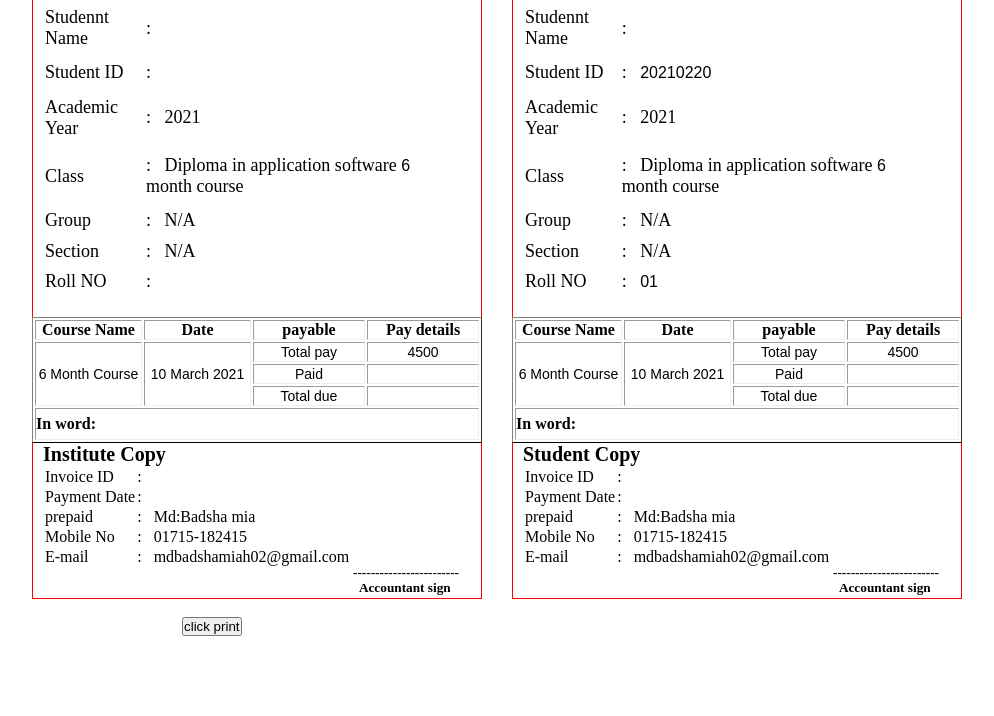
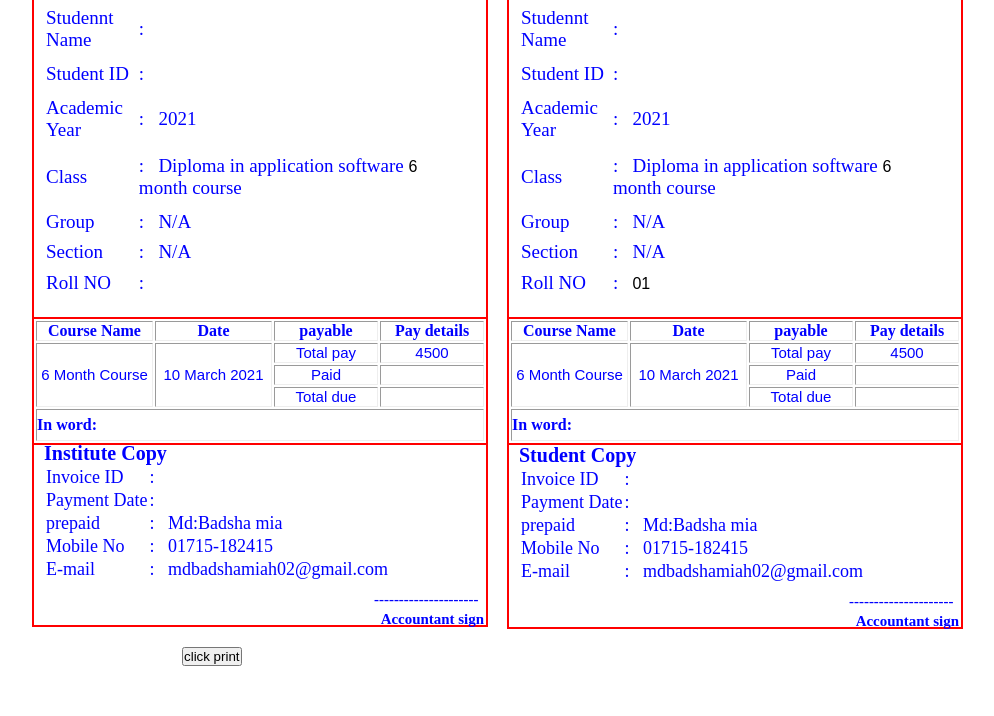
Before and after one commit to mizan-sh/voucher-creat, a plain HTML site: page index.html in a window 1280 px wide. Shown: the part 184-900 px from the top of the page, without its empty margins (168-1162 px from the left). Before the commit the page ends 870 px from the top, so only its background shows below. Drawn offline with Linux system fonts and the light colour scheme.

Commit message:
first commit

```diff
--- a/fol/style.css
+++ b/fol/style.css
@@ -6,15 +6,16 @@
 }
 .table {
     height: 320px;
-    width: 450px;
+    width: 456px;
     float: left;
     margin-left: 200px;
     line-height:-2px;
-    border-top: 1px solid red;
-    border-left: 1px solid red;
-    border-right: 1px solid red;
+    border-top: 2px solid red;
+    border-left: 2px solid red;
+    border-right: 2px solid red;
+    color:blue;
     padding-left: 10px;
-    font-size: 18px;
+    font-size: 19px;
 
 
 
@@ -24,38 +25,48 @@
 .table2 {
      height: 320px;
     float: right;
-   margin-right: 150px;
+   margin-right: 149px;
    line-height:-2px;
-   width: 450px;
-   border-top: 1px solid red;
-   border-left: 1px solid red;
-   border-right: 1px solid red;
+   width: 456px;
+   border-top: 2px solid red;
+   border-left: 2px solid red;
+   border-right: 2px solid red;
    padding-left: 10px;
-   font-size: 18px;
+   font-size: 19px;
+   color:blue;
+
 
 
 }
 .div1 {
     float: left;
     margin-left: 230px;
+    color:blue;
+
 
 }
 .div2 {
     float: right;
    margin-right: 240px;
+   color:blue;
+
 }
 .course{
     float: left;
     height: 300px;
-    width: 402px;
+    width: 404px;
     margin-left: 200px;
+    color:blue;
+
 
 }
 .course1{
     float: right;
     height: 300px;
-    width: 400px;
-    margin-right:200px;
+    width: 404px;
+    margin-right:201px;
+    color:blue;
+
 
 }
 input{
@@ -68,47 +79,59 @@ tr{
 
 
 .foot{
-    border: 1px solid red;
+    border: 2px solid red;
+    border-top: none;
     float: left;
-    width: 450px;
+    width: 456px;
     margin-left: 200px;
     padding-left: 10px;
     margin-top: -175px;
-    border-top: 1px solid black;
+    font-size: 18px;
+    color:blue;
+
+
 }
 
 
 
 .foot1{
-    border: 1px solid red;
+    border: 2px solid red;
+    border-top: none;
     margin-left: 89px;
-    width: 450px;
+    width: 456px;
+    color:blue;
+
 
     float: right;
     padding-left: 10px;
-    margin-top: -175px;
-    margin-right: 150px;
-    border-top: 1px solid black;
+    margin-top: -183px;
+    margin-right: 149px;
+    font-size: 18px;
+
 }
 
 .pay{
     text-align: center;
-    width: 110px;
-    font-size: 14px;
+    width: 102px;
+    font-size: 15px;
+    color:blue;
+
 }
 #date{
-    width: 105px;
+    width:115px;
     text-align: center;
-    font-size: 14px;
+    font-size: 15px;
+    color:blue;
 
 }
 h6{
     font-size: 20px;
 }
 h5{
-    margin-left: 310px;
-    line-height: 10px;
-    margin-bottom: 5px;
+    margin-left: 330px;
+    line-height: 5px;
+    margin-bottom: 3px;
+    margin-top: 15px;
 }
 .span{
     font-size: 15px;
@@ -132,12 +155,20 @@ h5{
 #word{
     width: 382px;
     height: 30px;
+    font-family:'Times New Roman', Times, serif;
+    font-size: 17px;
+    color:blue;
+
 
 
 }
 #word1{
     width: 382px;
     height: 30px;
+    font-family:'Times New Roman', Times, serif;
+    font-size: 17px;
+    color:blue;
+
 
 
 }
@@ -153,6 +184,13 @@ hr{
 #prin{
 
     margin-left: 350px;
-    margin-bottom: 50px;
+    margin-top:20px;
+    margin-bottom:50px;
 
 }
+#name{
+    width: 290px;
+}
+#name1{
+    width: 290px;
+}
--- a/index.html
+++ b/index.html
@@ -14,13 +14,13 @@
     <div class="footer" style="margin-top: 50px;">
 
         <div class="div1">
-            <img src="fol/logo.png" alt="" style="float: left ;">
+            <img src="fol/logo.png" alt="" style="float: left ; margin-top: 25px;">
 
             <h3 style="float: right; margin-top: 35px;"> Ajmirigonj Digital Post Office <br>Computer Training Center<br><span class="span">Ajmirigonj,Hobigonj-3360 <hr></span><br> <center class="money"><span>MOney recipt</span></center><span></h3>
 
         </div>
         <div class="div2">
-            <img src="fol/logo.png" alt="" style="float: left;">
+            <img src="fol/logo.png" alt="" style="float: left; margin-top: 25px; ">
             <h3 style="float: right; margin-top: 35px;">Ajmirigonj Digital Post Office <br>Computer Training Center<br><span class="span">Ajmirigonj,Hobigonj-3360 <hr></span><br> <center class="money"><span>MOney recipt</span></center></h3>
 
         </div>
@@ -32,7 +32,7 @@
 
 <!-- body section start -->
 <section>
-<div class="table" style="background-image:backgraound.png;">
+<div class="table" id="back">
     <table  height="300px" width="420px">
 
         <tr><td>Studennt Name </td><td>: &nbsp; <input type="text" value=" " id="name"> </td></tr>
@@ -48,10 +48,10 @@
 
 <div class="table2">
 
-<table  height="300px" width="400px">
+<table  height="300px" width="420px">
 
     <tr><td>Studennt Name </td><td>: &nbsp;<input type="text" value="" id="name1"></td></tr>
-    <tr><td>Student ID </td><td>: &nbsp; <input type="text" value="20210220" id="id1"></td></tr>
+    <tr><td>Student ID </td><td>: &nbsp; <input type="text" value="" id="id1"></td></tr>
     <tr><td>Academic Year </td><td>: &nbsp; 2021</td></tr>
     <tr><td>Class </td><td>: &nbsp; Diploma in application software <span><input type="text" value="6" id="six1"></span> month course</td></tr>
     <tr><td>Group </td><td> : &nbsp;    N/A</td></tr>
@@ -69,7 +69,7 @@
 <!-- body2 section start -->
 <section>
     <div class="course">
-        <table border="1">
+        <table border="1" style="border: 2px solid red;">
             <tr>
                 <th>Course Name</th>
                 <th>Date</th>
@@ -94,7 +94,7 @@
                 <td>  <input type="text" value="" class="pay" id="resul"></td>
             </tr>
             <tr>
-                <td colspan="4" height="30px"><b> In word:</b><input type="text" value="" id="word"></td>
+                <td colspan="4" height="30px"><b> In word:</b><input type="text" value="&nbsp;" id="word"></td>
             </tr>
 
         </table>
@@ -102,16 +102,18 @@
 
 
     <div class="course1">
-        <table border="1">
+        <table border="1"  style="border: 2px solid red;">
             <tr>
                 <th>Course Name</th>
                 <th>Date</th>
+
                 <th>payable</th>
                 <th>Pay details</th>
             </tr>
             <tr>
               <td rowspan="3">  <input type="text" value="6 Month Course" id="date"></td>
               <td rowspan="3">  <input type="text" value="10 March 2021" id="date"></td>
+
               <td>  <input type="text" value="Total pay" class="pay" id="pay"></td>
               <td>  <input type="text" value="4500"  class="pay" id="pay"></td>
 
@@ -148,7 +150,7 @@
             <h6>Institute Copy</h6>
       </table>
 
-      <h5>------------------------</h5>
+      <h5>---------------------</h5>
       <h5> &nbsp Accountant sign</h5>
   </div>
   <div class="foot1">
@@ -162,7 +164,7 @@
             <tr><td>E-mail</td><td>: &nbsp; mdbadshamiah02@gmail.com</td></tr></p>
             <h6>Student Copy</h6>
     </table>
-    <h5>------------------------</h5>
+    <h5>---------------------</h5>
     <h5> &nbsp Accountant sign</h5>
 
 
@@ -265,5 +267,28 @@ $("#pay1").keyup(function() {
 </script>
 
 
+<script>
+    $("#payment").click(function() {
+        var today = new Date();
+var dd = today.getDate();
+
+var mm = today.getMonth()+1;
+var yyyy = today.getFullYear();
+if(dd<10)
+{
+    dd='0'+dd;
+}
+
+if(mm<10)
+{
+    mm='0'+mm;
+}
+today = mm+'-'+dd+'-'+yyyy;
+var c=document.getElementById("payment1").value=today;
+var c=document.getElementById("payment").value=today;
+    })
+</script>
+
+
 </body>
 </html>
```
Also changed, not shown: fol/backgraound.png (deleted), fol/post.jpeg (added), fol/post1.jpeg (added).
